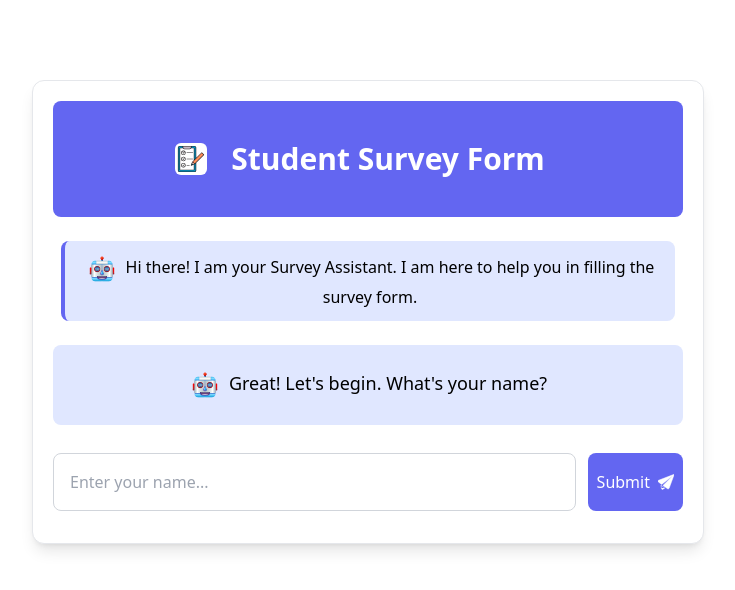
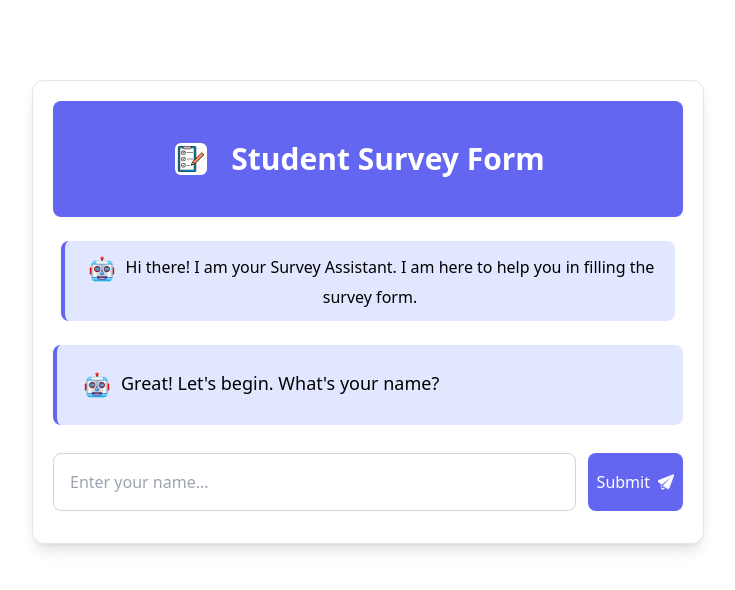
Before and after one commit to Abhinavkulkarni997/SurveyForm, a React (Vite) app: page / in a window 1280 px wide. Shown: the top 590 px of the page, without its empty margins (272-1007 px from the left). Built offline with nearby package versions, Linux system fonts and the light colour scheme.

Commit message:
new featue added

```diff
--- a/src/components/SurveyForm.jsx
+++ b/src/components/SurveyForm.jsx
@@ -123,7 +123,7 @@ const handleSubmit=(e)=>{
   setTimeout(()=>{
     setIsTyping(false);
     setCurrentQuestionIndex(currentQuestionIndex+1);
-  },1500);
+  },2000);
 
  e.target.reset();
 
@@ -195,10 +195,10 @@ useEffect(()=>{
 
       {/* show question that has options and for select options for area of interest  */}
       {currentQuestionIndex<SurveyData.length  && (
-        <div  className='my-4 bg-indigo-100 p-2 sm:p-4  rounded-lg  '>
+        <div  className='my-4 bg-indigo-100 p-2 sm:p-4  rounded-lg text-start border-l-4 border-indigo-500 '>
        <h1 className='p-2 text-sm  sm:text-base md:text-lg '>
        <img src={Robot} alt="Robot" className='inline-flex w-6 h-6 sm:w-8 sm:h-8 mr-2' />
-       {isTyping && (
+       {isTyping ? (
         <div className='inline-flex  justify-start my-2'>
          <div className='px-4 py-2 rounded-lg  text-gray-700 max-w-sm text-sm sm:text-base'>
          <span className='flex space-x-1'>
@@ -208,8 +208,8 @@ useEffect(()=>{
           </span>
          </div>
          </div>
-       )}
-       {SurveyData[currentQuestionIndex].question}</h1>
+       ):(SurveyData[currentQuestionIndex].question)}
+       </h1>
        {SurveyData[currentQuestionIndex].options && (
         <div className='grid grid-cols-1 sm:grid-cols-2 lg:grid-cols-3  gap-2 sm:gap-3 mt-3 '>
        {SurveyData[currentQuestionIndex].options.map((option,i) =>{
```
